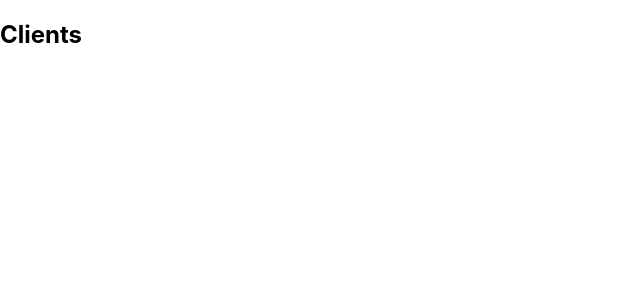
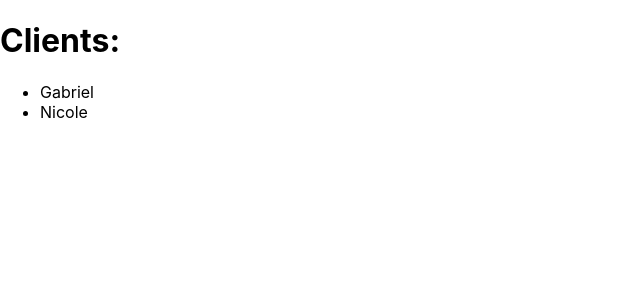
Before and after one commit to martinsgabriel1956/next_file-based_routing, a Next.js app: page /clients in a window 1280 px wide. Shown: the top 300 px of the page, without its empty margins (0-640 px from the left). Built offline with nearby package versions, Linux system fonts and the light colour scheme.

Commit message:
feat: navigation to dynamic routes

```diff
--- a/pages/clients/index.js
+++ b/pages/clients/index.js
@@ -1,8 +1,21 @@
-import { useRouter } from "next/router";
+import Link from "next/link";
 
 export default function Clients() {
-  const router = useRouter();
-  console.log(router.query);
+  const clients = [
+    {id: 'biel', name: 'Gabriel'},
+    {id: 'nicole', name: 'Nicole'}
+  ]
 
-  return <h2>Clients</h2>;
+  return (
+    <>
+      <h1>Clients:</h1>
+      <ul>
+        {clients.map(client => (
+          <li key={client.id}>
+            <Link href={`/clients/${client.id}`}>{client.name}</Link>
+          </li>
+        ))}
+      </ul>
+    </>
+  );
 }
```
